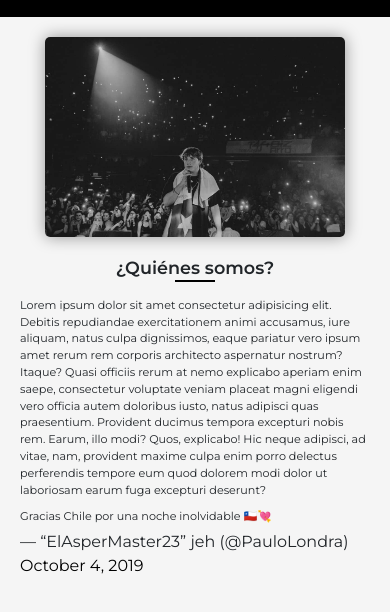
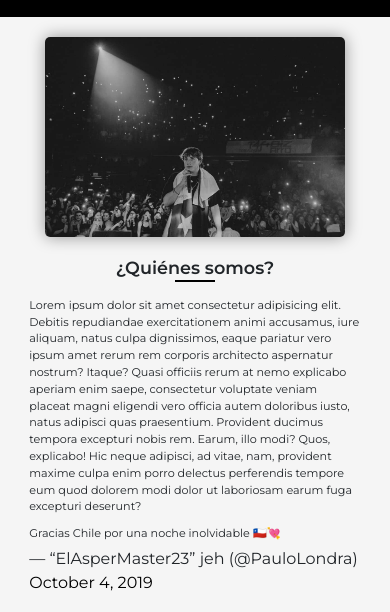
Before and after one commit to arenasesteban/PreEntrega3Arenas, a website: page pages/clubfans.html in a window 390 px wide. Shown: the part 157-769 px from the top of the page. Drawn offline with nearby package versions, Linux system fonts and the light colour scheme.

Commit message:
Trabajo responsive para vista tablet (100% completado)

```diff
--- a/scss/pages/_clubfans.scss
+++ b/scss/pages/_clubfans.scss
@@ -4,14 +4,19 @@
     align-items: center;
     padding: 30px 0;
     @include mobile {
-        flex-direction: column;
         padding: 20px 0;
+    }
+    @include tablet {
+        padding: 25px 0;
     }
 
     .about-us-banner {
         margin-bottom: 20px;
         @include mobile {
             margin-bottom: 10px;
+        }
+        @include tablet {
+            margin-bottom: 15px;
         }
 
         img {
@@ -22,6 +27,9 @@
             box-shadow: 0 0 16px rgba(0, 0, 0, .4);
             @include mobile {
                 width: 300px;
+            }
+            @include tablet {
+                width: 700px;
             }
         }
     }
@@ -34,8 +42,10 @@
         justify-content: center;
         box-sizing: border-box;
         @include mobile {
-            width: unset;
-            padding: 0 20px;
+            width: 85%
+        }
+        @include tablet {
+            width: 90%;
         }
 
         p {
@@ -45,6 +55,9 @@
                 font-size: .7rem;
                 margin: 5px 0;
             }
+            @include tablet {
+                font-size: 1rem;
+            }
         }
     }
 }
--- a/scss/pages/_contacto.scss
+++ b/scss/pages/_contacto.scss
@@ -5,6 +5,9 @@
     margin: 30px 0;
     @include mobile {
         margin: 20px 0;
+    }
+    @include tablet {
+        margin: 25px 0;
     }
 
     .contact-container {
@@ -19,7 +22,11 @@
         box-shadow: 0 0 16px rgba(0, 0, 0, .4);
         @include mobile {
             width: 300px;
-            padding: 25px;
+            padding: 30px;
+        }
+        @include tablet {
+            width: 420px;
+            padding: 45px;
         }
 
         .contact-group {
@@ -29,6 +36,9 @@
                 margin-bottom: 20px;
                 @include mobile {
                     margin-bottom: 0;
+                }
+                @include tablet {
+                    margin-bottom: 10px;
                 }
             }
 
@@ -42,6 +52,9 @@
                     @include mobile {
                         font-size: .8rem;
                     }
+                    @include tablet {
+                        font-size: .9rem;
+                    }
                 }
 
                 input, textarea {
@@ -50,6 +63,9 @@
                     padding: 5px 10px;
                     @include mobile {
                         font-size: .8rem;
+                    }
+                    @include tablet {
+                        font-size: .9rem;
                     }
                 }
             }
@@ -60,7 +76,7 @@
                 width: 100%;
                 background-color: #1c1c1c;
                 color: white;
-                font-size: 0.9rem;
+                font-size: .9rem;
                 font-weight: bold;
                 text-transform: uppercase;
                 padding: 12px;
@@ -72,6 +88,9 @@
                     font-size: .7rem;
                     padding: 10px;
                 }
+                @include tablet {
+                    font-size: .8rem;
+                }
 
                 &:hover {
                     color: black;
--- a/scss/pages/_galeria.scss
+++ b/scss/pages/_galeria.scss
@@ -107,11 +107,11 @@
                 margin-bottom: 10px;
                 @include mobile {
                     width: 300px;
-                    height: 200px;
+                    height: 185px;
                 }
                 @include tablet {
                     width: 360px;
-                    height: 200px;
+                    height: 235px;
                 }
             }
 
--- a/scss/pages/_index.scss
+++ b/scss/pages/_index.scss
@@ -72,6 +72,9 @@
         .biography-description {
             display: flex;
             flex-direction: column;
+            @include mobile {
+                align-items: center;
+            }
 
             h2 {
                 font-size: 1.6rem;
@@ -79,12 +82,12 @@
                 text-transform: uppercase;
                 margin-bottom: 20px;
                 @include mobile {
-                    font-size: 1.1rem;
+                    font-size: 1rem;
                     text-align: center;
                     margin-bottom: 10px;
                 }
                 @include tablet {
-                    font-size: 1.4rem;
+                    font-size: 1.3rem;
                     margin-bottom: 15px;
                 }
             }
@@ -93,9 +96,8 @@
                 width: 500px;
                 font-size: 1.2rem;
                 @include mobile {
-                    width: unset;
+                    width: 90%;
                     font-size: .7rem;
-                    padding: 0 20px;
                 }
                 @include tablet {
                     width: 400px;
@@ -130,14 +132,14 @@
     flex-direction: column;
 
     .carousel {
-        width: 950px;
+        width: 940px;
         margin: 30px 0;
         @include mobile {
-            width: 90%;
+            width: 320px;
             margin: 20px 0;
         }
         @include tablet {
-            width: 700px;
+            width: 650px;
             margin: 25px 0;
         }
 
@@ -151,10 +153,10 @@
                     object-fit: cover;
                     object-position: center;
                     @include mobile {
-                        height: 220px;
+                        height: 180px;
                     }
                     @include tablet {
-                        height: 400px;
+                        height: 360px;
                     }
                 }
             }
```
Also changed, not shown: css/main.css, 1 other file.
